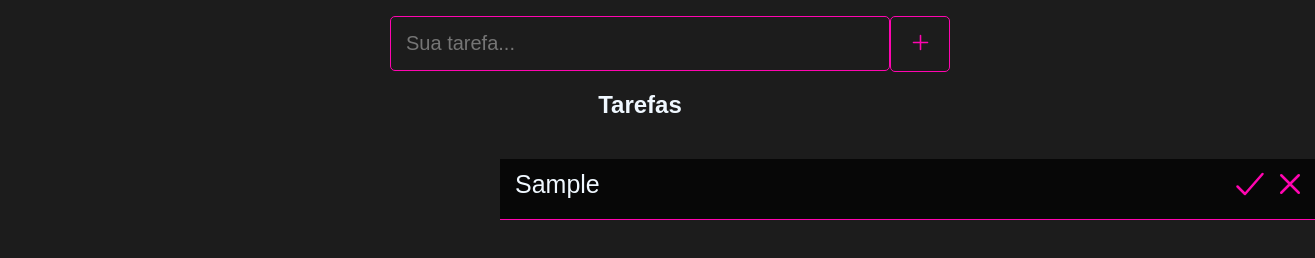
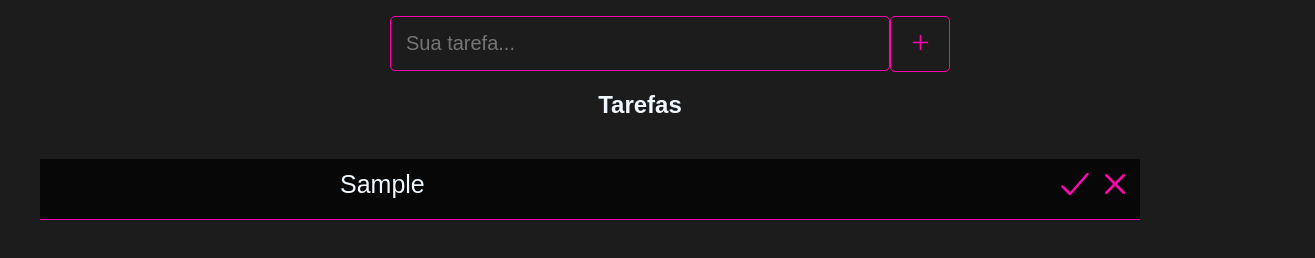
Before and after one commit to jaiane-santos/To-Do, a plain HTML site: page index.html in a window 1280 px wide. Both pictures are taken after typing "Sample" into the empty fields and a click on the button 920 px from the left and 222 px from the top of the page. Shown: the part 178-436 px from the top of the page, 1315 px wide, since content can reach past the window. Drawn offline with nearby package versions, Linux system fonts and the light colour scheme.

Commit message:
updating

```diff
--- a/css/styles.css
+++ b/css/styles.css
@@ -61,7 +61,7 @@ ion-icon{
 
 #list-task{
     list-style: none;
-    padding-left: 500px;
+    padding-left: auto;
     margin-top: 40px;
 }
 
@@ -76,7 +76,7 @@ ion-icon{
     color:aliceblue;
     font-size: 25px;
     margin-bottom: 10px;
-    padding-left: 15px;
+    padding-left: 300px;
     transition: .5s;
 }
 
```
